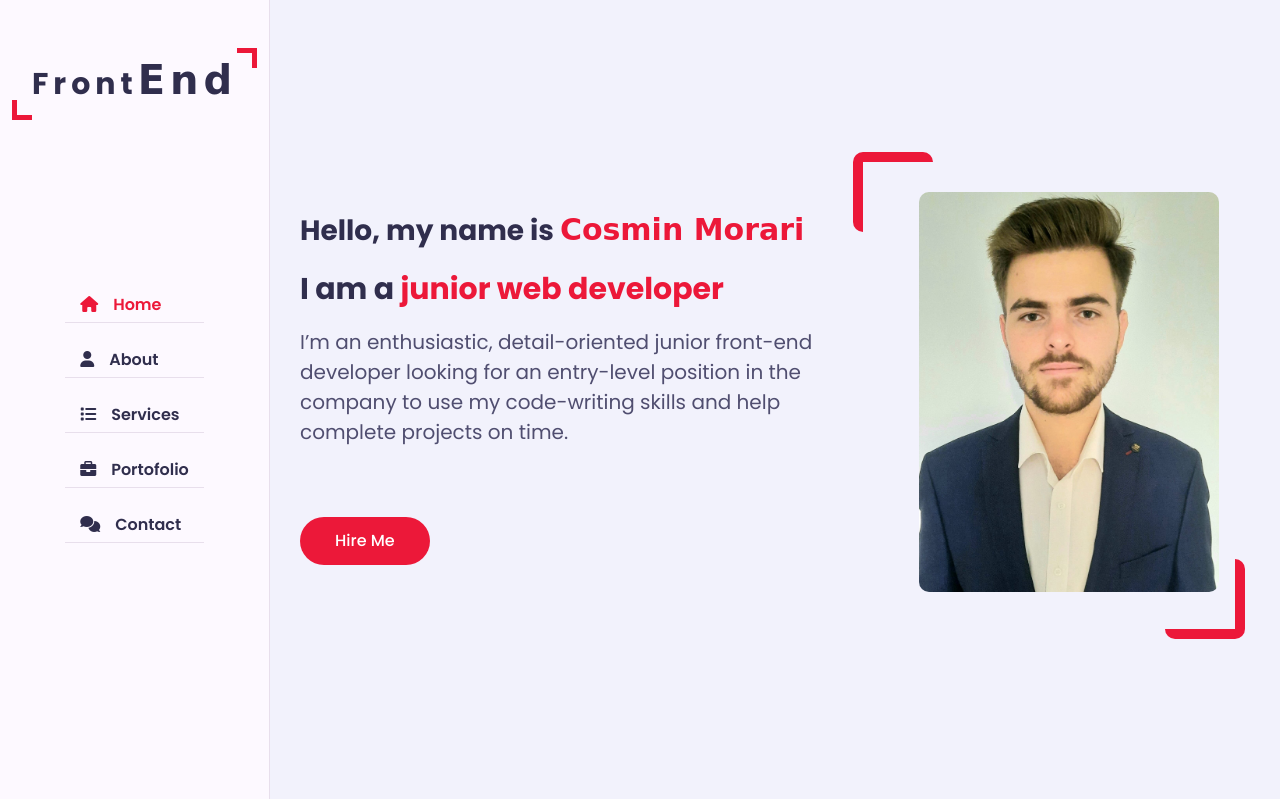
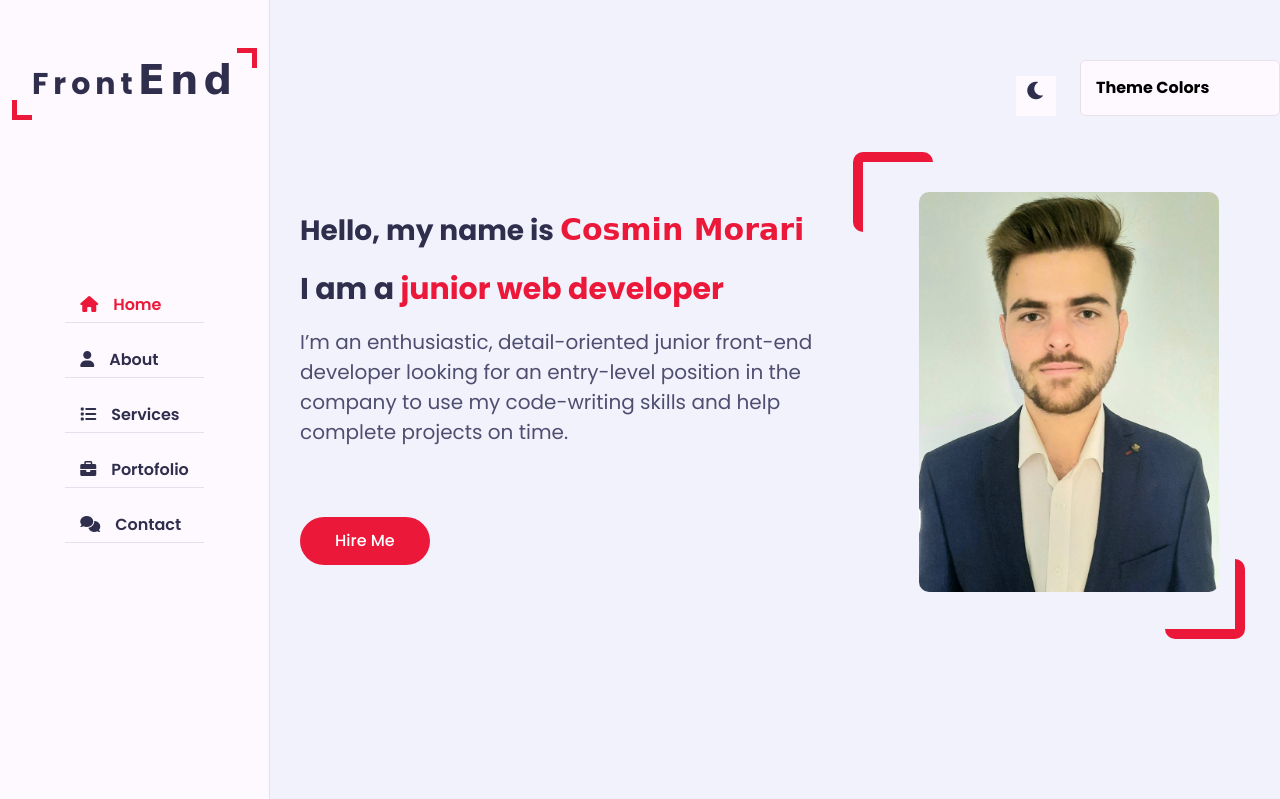
Before and after one commit to cosmin05072018/My-personal-portfolio, a PHP site: page / in a window 1280 px wide. Shown: the top 799 px of the page. Run offline with PHP 8.4, Linux system fonts and the light colour scheme; some web fonts are replaced.

Commit message:
style switcher

```diff
--- a/style-switcher.css
+++ b/style-switcher.css
@@ -1,3 +1,25 @@
 .style-switcher{
     position: fixed;
+    right: 0;
+    top: 60px;
+    padding: 15px;
+    width: 200px;
+    border: 1px solid var(--bg-black-50);
+    background: var(--bg-black-100);
+    z-index: 101;
+    border-radius: 5px;
+    transition: all 0.3s ease;
 }
+
+.style-switcher .s-icon{
+    position: absolute;
+    height: 40px;
+    width: 40px;
+    text-align: center;
+    font-size: 20px;
+    background: var(--bg-black-100);
+    color: var(--text-black-900);
+    right: 100%;
+    border: 1 px solid var(--bg-black-50);
+    margin-right: 25px;
+}
```
